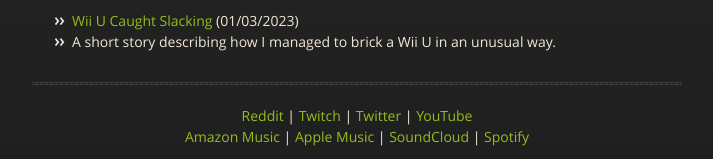
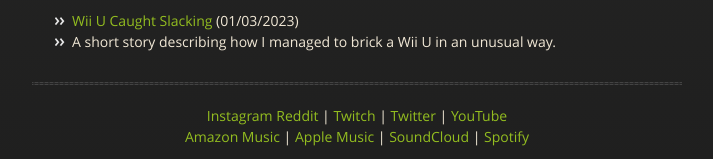
Before and after one commit to Nightkingale/Personal-Website, a Jekyll site: the page built from posts.md, in a window 1280 px wide. Shown: the part 534-693 px from the top of the page, without its empty margins (283-996 px from the left). Built offline with Jekyll 4.4.1, drawn with Linux system fonts in a browser that asks for light colours; our own code applies the rules of GitHub Pages for plain Markdown files.

Commit message:
Update social links in footer

```diff
--- a/_layouts/posts.html
+++ b/_layouts/posts.html
@@ -46,15 +46,16 @@
   <footer id="footer">
     <div style="text-align:center">
       <p>
+        <a href="https://www.instagram.com/nightkingale/">Instagram</a>
         <a href="https://www.reddit.com/user/Nightkingale">Reddit</a> |
         <a href="https://www.twitch.tv/nightkingale/">Twitch</a> |
         <a href="https://twitter.com/Nightkingale">Twitter</a> |
-        <a href="https://www.youtube.com/@NoahAbc12345">YouTube</a>
+        <a href="https://www.youtube.com/@Nightkingale">YouTube</a>
         <br>
-        <a href="https://music.amazon.com/artists/B0BHX92LBP/noahabc12345">Amazon Music</a> |
-        <a href="https://music.apple.com/us/artist/noahabc12345/1649334377">Apple Music</a> |
+        <a href="https://music.amazon.com/artists/B0BT298RZB/nightkingale">Amazon Music</a> |
+        <a href="https://music.apple.com/us/artist/nightkingale/16678257227">Apple Music</a> |
         <a href="https://soundcloud.com/nightkingale">SoundCloud</a> |
-        <a href="https://open.spotify.com/artist/3WlHV5uxEbHxBgvCJBIqX7">Spotify</a>
+        <a href="https://open.spotify.com/artist/5HIHGLV7Sg3HAWkdFXfH9I">Spotify</a>
       </p>
       <p style="line-height: 0px;">
         Created by <a href="https://github.com/Nightkingale">Nightkingale</a> |
```
Also changed, not shown: _layouts/home.html (+5 -4 lines).
